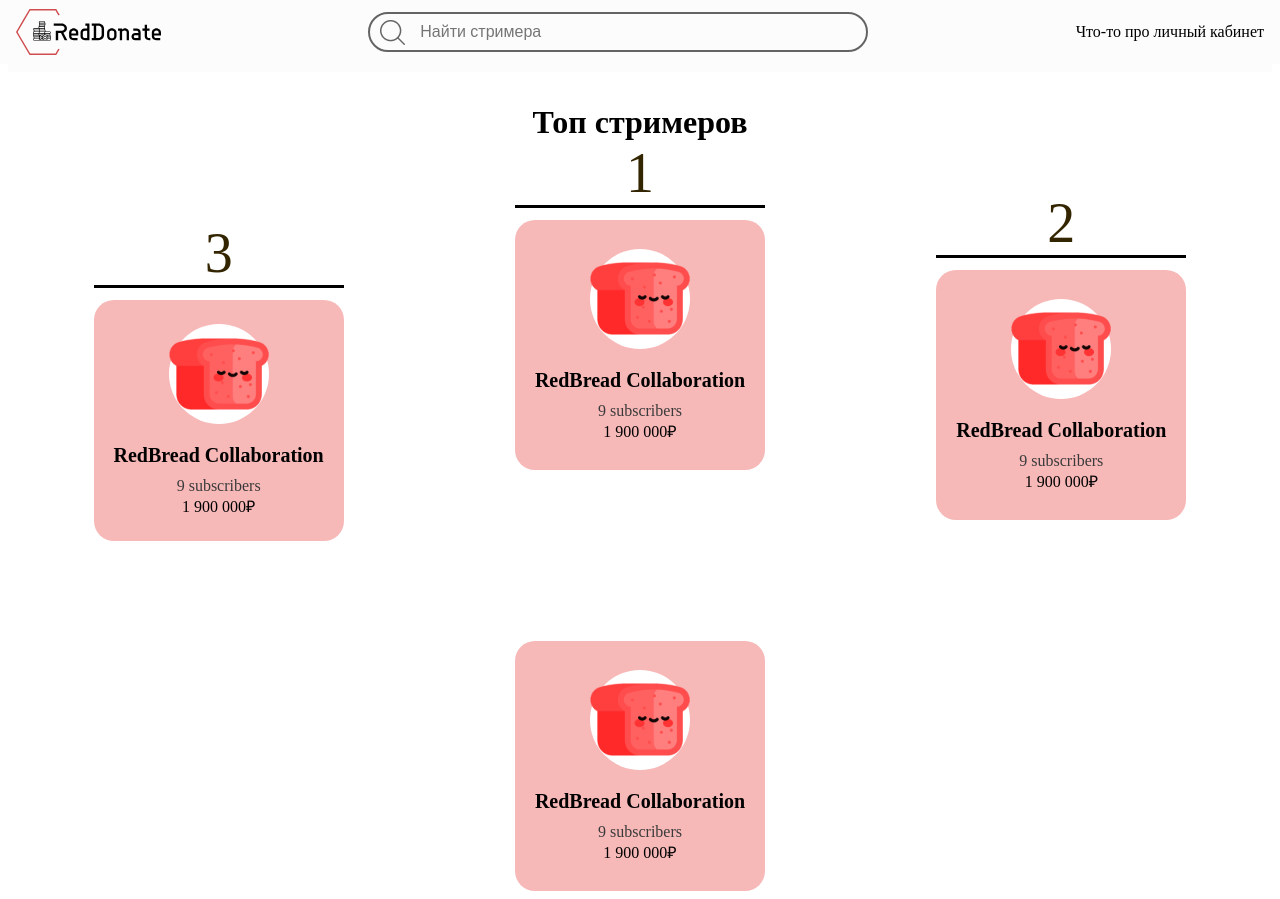
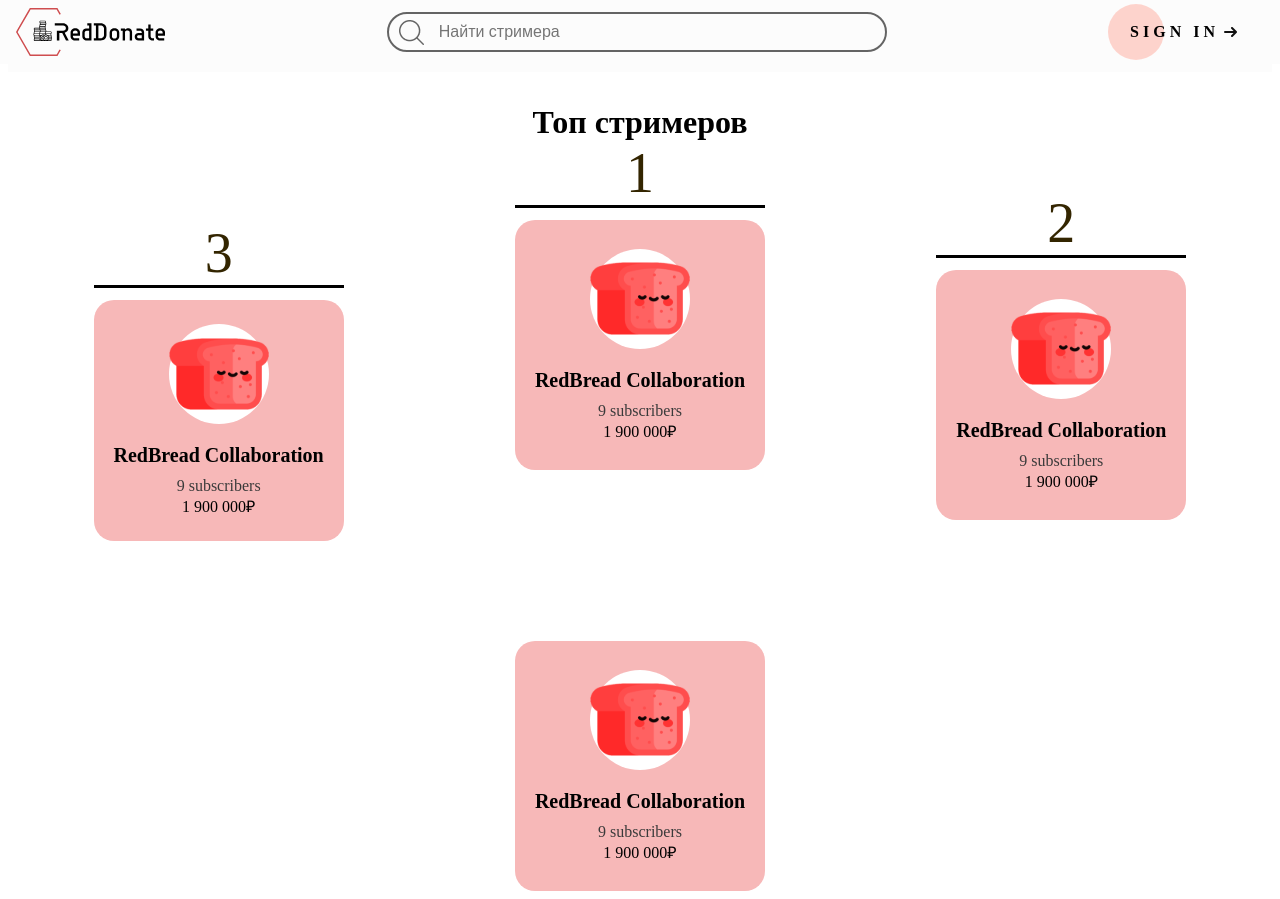
Before and after one commit to RedBread-Collaboration/RedDonate, a React (Create React App) app in the folder frontend/: page / in a window 1280 px wide. Built offline with nearby package versions, Linux system fonts and the light colour scheme.

Commit message:
Sth new in commits

```diff
--- a/frontend/src/pages/Home/Home.tsx
+++ b/frontend/src/pages/Home/Home.tsx
@@ -1,6 +1,7 @@
 // import "./Home.scss";
 import Card from "./components/Card";
 import Header from "./components/Header"
+// import Leaders from "./components/Leaders"
 import "./Home.scss";
 
 function Home() {
--- a/frontend/src/pages/Home/components/Header.scss
+++ b/frontend/src/pages/Home/components/Header.scss
@@ -53,8 +53,83 @@ $header-background: #fcfcfc;
   // height: 60px;
 }
 
+// .header__lk {
+//   white-space: nowrap;
+//   border: 2px solid #000000;
+// border-radius: 40px;
+// padding: 8px 16px;
+// display: flex;
+// justify-content: center;
+// align-items: center;
+
+// &:hover {
+//   background: rgba(255, 0, 0, 0.5);
+// }
+// }
+
+$color: #111;
+$primary: #FFAB9D;
+
+a {
+  text-decoration: none;
+  color: inherit;
+}
+
 .header__lk {
   white-space: nowrap;
+  display: flex;
+  flex-direction: row;
+  justify-content: center;
+  align-items: center;
+  position: relative;
+  margin: auto;
+  padding: 19px 22px;
+  transition: all .2s ease;
+  &:before {
+    content: "";
+    position: absolute;
+    top: 0;
+    left: 0;
+    display: block;
+    border-radius: 28px;
+    background: rgba($primary,.5);
+    width: 56px;
+    height: 56px;
+    transition: all .3s ease;
+  }
+  span {
+    position: relative;
+    font-size: 16px;
+    line-height: 18px;
+    font-weight: 900;
+    letter-spacing: .25em;
+    text-transform: uppercase;
+    vertical-align: middle;
+  }
+  svg {
+    position: relative;
+    top: 0;
+    margin-left: 10px;
+    fill: none;
+    stroke-linecap: round;
+    stroke-linejoin: round;
+    stroke: $color;
+    stroke-width: 2;
+    transform: translateX(-5px);
+    transition: all .3s ease;
+  }
+  &:hover {
+    &:before {
+      width: 100%;
+      background: rgba($primary,1);
+    }
+    svg {
+      transform: translateX(0);
+    }
+  &:active {
+    transform: scale(.96);
+  }
+}
 }
 
 .header__center {
--- a/frontend/src/pages/Home/components/Header.tsx
+++ b/frontend/src/pages/Home/components/Header.tsx
@@ -19,9 +19,13 @@ const Header: React.FC = () => {
         </div>
         </div>
 
-        <div className="header__lk">
-          <span>Что-то про личный кабинет</span>
-        </div>
+        <a href="#" className="header__lk">
+          <span>Sign in</span>
+          <svg width="13px" height="10px" viewBox="0 0 13 10">
+    <path d="M1,5 L11,5"></path>
+    <polyline points="8 1 12 5 8 9"></polyline>
+  </svg>
+        </a>
       </div>
     </div>
   );
```
Also changed, not shown: frontend/src/pages/Home/components/Leaders.scss (added, +70 -0 lines), frontend/src/pages/Home/components/Leaders.tsx (+14 -3 lines), frontend/src/pages/Home/assets/11111.svg (added), frontend/src/pages/Home/assets/result.svg (added).
